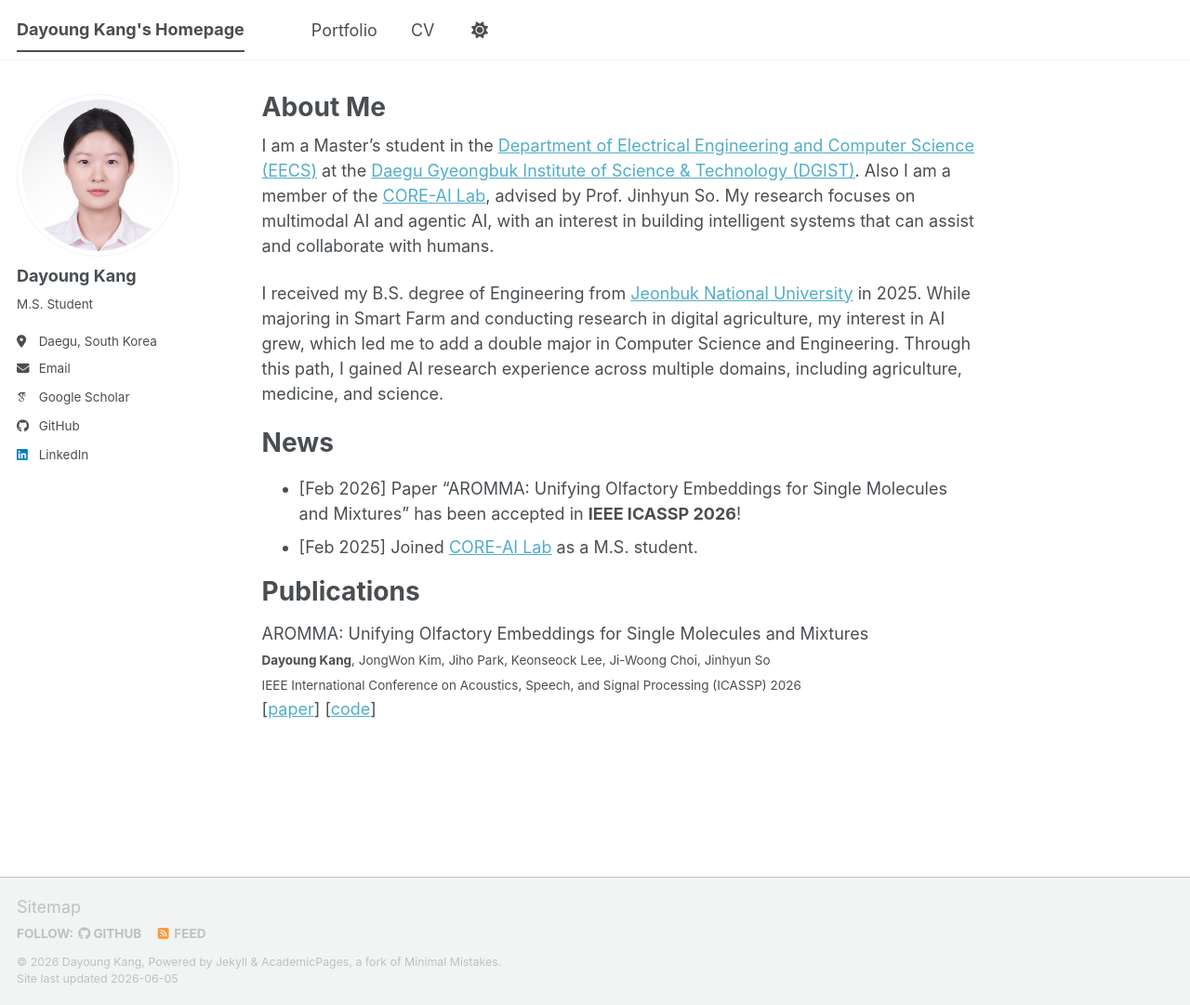
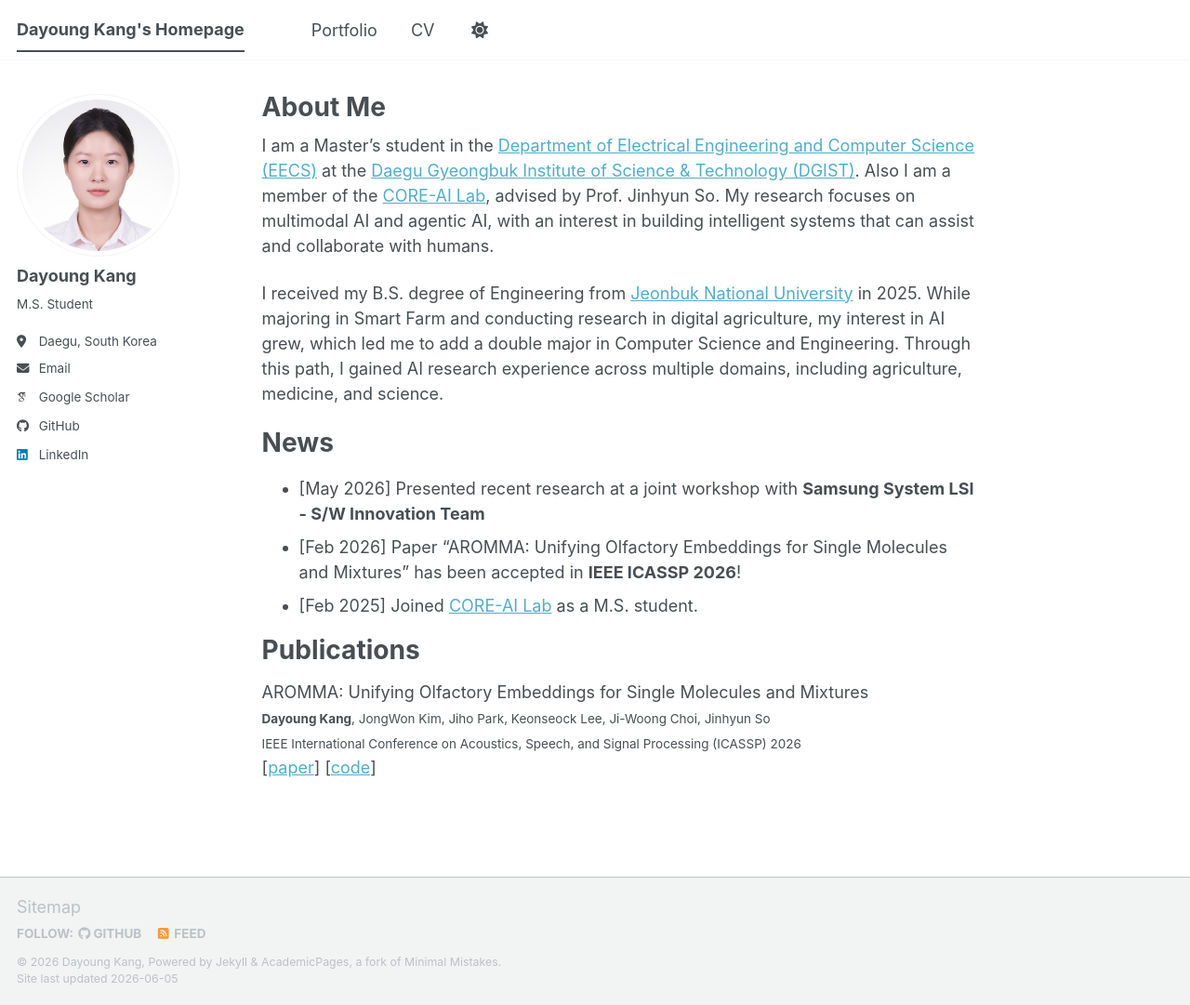
Before and after one commit to riverallzero/riverallzero.github.io, a Jekyll site: the page built from _pages/about.md, in a window 1280 px wide and 1081 px high. Shown: the whole window at 93% size. Built offline with Jekyll 4.4.1, drawn with Linux system fonts in a browser that asks for light colours; some web fonts are replaced; a script bundle is joined from its source files by our own code; library files that are not in the unit come from our copies.

Commit message:
docs: update news (workshop)

```diff
--- a/_pages/about.md
+++ b/_pages/about.md
@@ -16,6 +16,7 @@ Through this path, I gained AI research experience across multiple domains, incl
 
 News
 ======
+- [May 2026] Presented recent research at a joint workshop with **Samsung System LSI - S/W Innovation Team**
 - [Feb 2026] Paper "AROMMA: Unifying Olfactory Embeddings for Single Molecules and Mixtures" has been accepted in **IEEE ICASSP 2026**!
 - [Feb 2025] Joined [CORE-AI Lab](https://sites.google.com/view/distributed-ai-lab) as a M.S. student.
 
```
